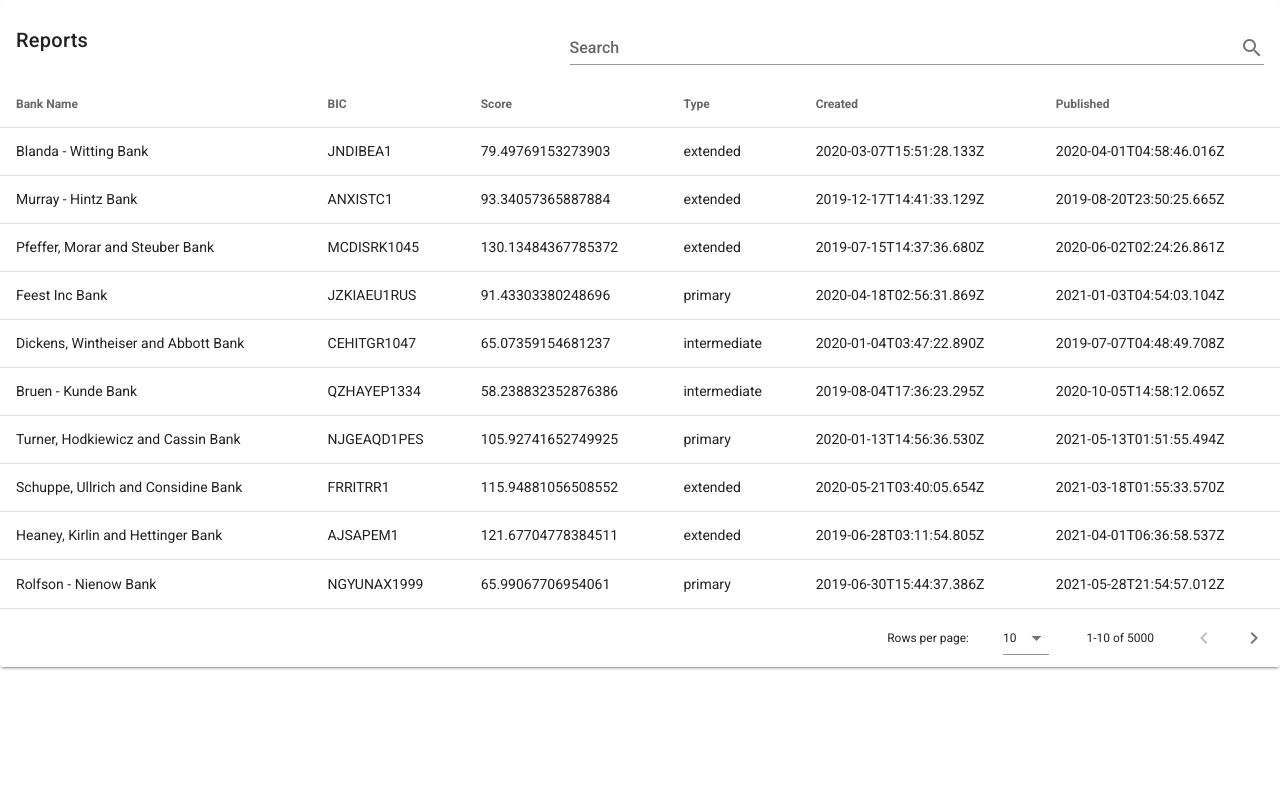
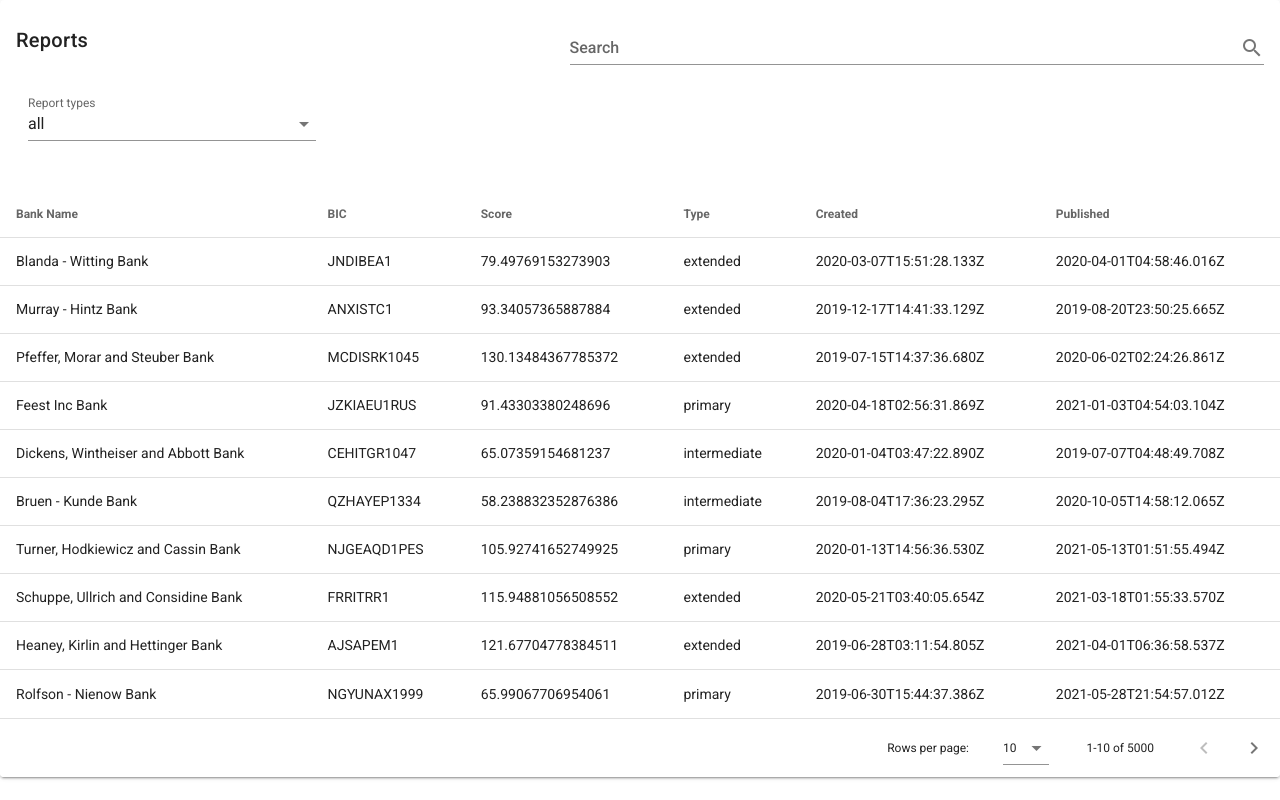
Before and after one commit to ElenaDo/data-table, a Vue app: page / in a window 1280 px wide. Built offline with nearby package versions, Linux system fonts and the light colour scheme.

Commit message:
report type filter added

```diff
--- a/src/components/ReportsTable.vue
+++ b/src/components/ReportsTable.vue
@@ -12,9 +12,23 @@
     >
     </v-text-field>
   </v-card-title>
+  <v-card-text>
+    <v-container fluid>
+      <v-row>
+        <v-col cols="12" sm="3">
+          <v-select
+            :items="['all', 'extended', 'intermediate', 'primary']"
+            label="Report types"
+            v-model="filters.type"
+          ></v-select>
+        </v-col>
+        <v-col cols="12" sm="3"></v-col>
+      </v-row>
+    </v-container>
+  </v-card-text>
   <v-data-table
     :headers="headers"
-    :items="reports"
+    :items="filtered"
     :loading="loading"
     :search="search"
   ></v-data-table>
@@ -39,6 +53,21 @@ export default {
       { text: 'Published', value: 'publishedAt' },
     ],
     search: '',
+    filters: {
+      type: 'all',
+    },
   }),
+  computed: {
+    filtered() {
+      return this.reports
+        .filter((report) => this.filterType(report));
+    },
+  },
+  methods: {
+    filterType(report) {
+      if (this.filters.type === 'all') return true;
+      return report.body.type === this.filters.type;
+    },
+  },
 };
 </script>
```
